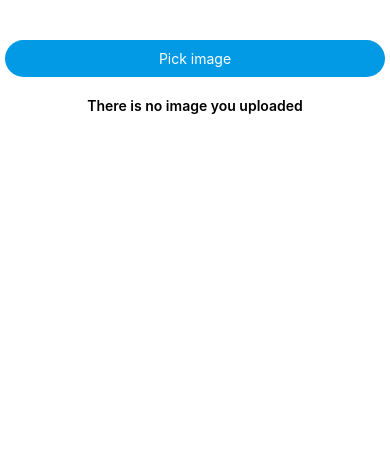
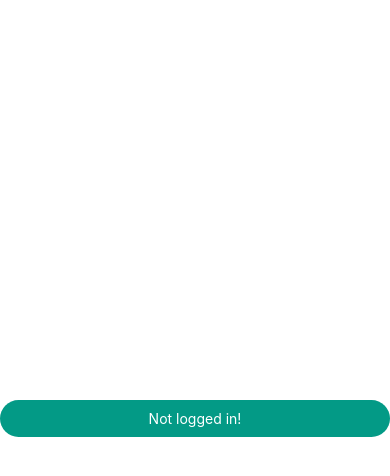
Before and after one commit to charliepyle/chrysalis, a React Native app in the folder chrysalis/: screen / in a window 390 px wide. Shown: the top 476 px of the page. Built offline with nearby package versions, Linux system fonts and the light colour scheme.

Commit message:
user authentication

```diff
--- a/chrysalis/App.js
+++ b/chrysalis/App.js
@@ -14,6 +14,8 @@ import ImagePicker from 'react-native-image-picker';
 import AsyncStorage from '@react-native-community/async-storage';
 import firebase from 'react-native-firebase';
 import uuid from 'uuid/v4'; // Import UUID to generate UUID
+//import { GoogleSignin } from '@react-native-community/google-signin';
+import { GoogleSignin } from 'react-native-google-signin';
 
 const options = {
   title: 'Select Image',
@@ -31,11 +33,17 @@ const ImageRow = ({ image, windowWidth, popImage }) => (
     />
   </View>
 );
+
+
+
+
+
 export default class App extends Component {
   state = {
     imgSource: '',
     uploading: false,
     progress: 0,
+    authenticated: false,
     images: []
   };
   componentDidMount() {
@@ -50,6 +58,30 @@ export default class App extends Component {
       .catch(error => {
          console.log(error);
       });
+  }
+
+  // Calling this function will open Google for login.
+  googleLogin = async () => {
+  try {
+    // Add any configuration settings here:
+    GoogleSignin.configure(
+      {
+    scopes: ['https://www.googleapis.com/auth/drive.readonly'],
+    webClientId: '303939570860-v560c7j3vmi210n1foijq5ebau9ucoq3.apps.googleusercontent.com', // required
+    }
+    );
+
+    const data = await GoogleSignin.signIn();
+
+    // create a new firebase credential with the token
+    const credential = firebase.auth.GoogleAuthProvider.credential(data.idToken, data.accessToken)
+    // login with credential
+    const firebaseUserCredential = await firebase.auth().signInWithCredential(credential);
+    this.setState({authenticated: true});
+    console.info(JSON.stringify(firebaseUserCredential.user.toJSON()));
+  } catch (e) {
+    console.error(e);
+  }
 }
   /**
    * Select image method
@@ -119,13 +151,14 @@ export default class App extends Component {
     AsyncStorage.setItem('images', JSON.stringify(images));
   };
   render() {
-    const { uploading, imgSource, progress, images } = this.state;
+    const { uploading, imgSource, progress, authenticated, images } = this.state;
     const windowWidth = Dimensions.get('window').width;
     const disabledStyle = uploading ? styles.disabledBtn : {};
     const actionBtnStyles = [styles.btn, disabledStyle];
     // AsyncStorage.clear();
     return (
       <View>
+       {authenticated ?
         <ScrollView>
         <View style={styles.container}>
           <TouchableOpacity
@@ -190,6 +223,22 @@ export default class App extends Component {
           />
         </View>
       </ScrollView>
+        :
+        <TouchableOpacity
+                style={styles.googlebtn}
+                onPress={this.googleLogin}
+              >
+                <View>
+                  {this.state.authentication ? (
+                    <Text style={styles.btnTxt}>Logged in ...</Text>
+                  ) : (
+                    <Text style={styles.btnTxt}>Not logged in!</Text>
+                  )}
+                </View>
+        </TouchableOpacity>
+
+       }
+
       </View>
     );
   }
@@ -212,6 +261,16 @@ const styles = StyleSheet.create({
     borderRadius: 20,
     backgroundColor: 'rgb(3, 154, 229)',
     marginTop: 20,
+    alignItems: 'center'
+  },
+  googlebtn: {
+    paddingLeft: 20,
+    paddingRight: 20,
+    paddingTop: 10,
+    paddingBottom: 10,
+    borderRadius: 20,
+    backgroundColor: 'rgb(3, 154, 134)',
+    marginTop: 400,
     alignItems: 'center'
   },
   disabledBtn: {
@@ -242,7 +301,6 @@ const styles = StyleSheet.create({
     shadowColor: '#000',
   }
 });
-
 
 
 
--- a/chrysalis/package.json
+++ b/chrysalis/package.json
@@ -18,6 +18,7 @@
     "react": "16.8.6",
     "react-native": "0.60.5",
     "react-native-firebase": "^5.5.6",
+    "react-native-google-signin": "^2.1.0",
     "react-native-image-picker": "^1.1.0",
     "react-router": "^5.1.2",
     "react-router-dom": "^5.1.2"
```
Also changed, not shown: 6 other files (tests, documents, lock files or other folders). Lines whose indentation alone changed are shown as unchanged.
